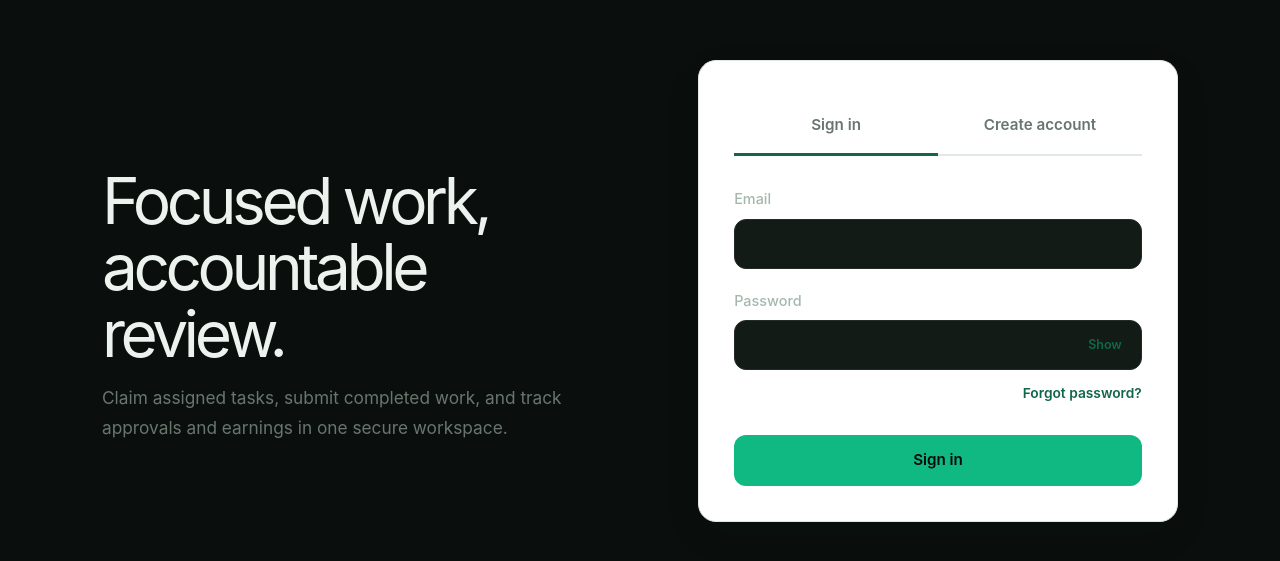
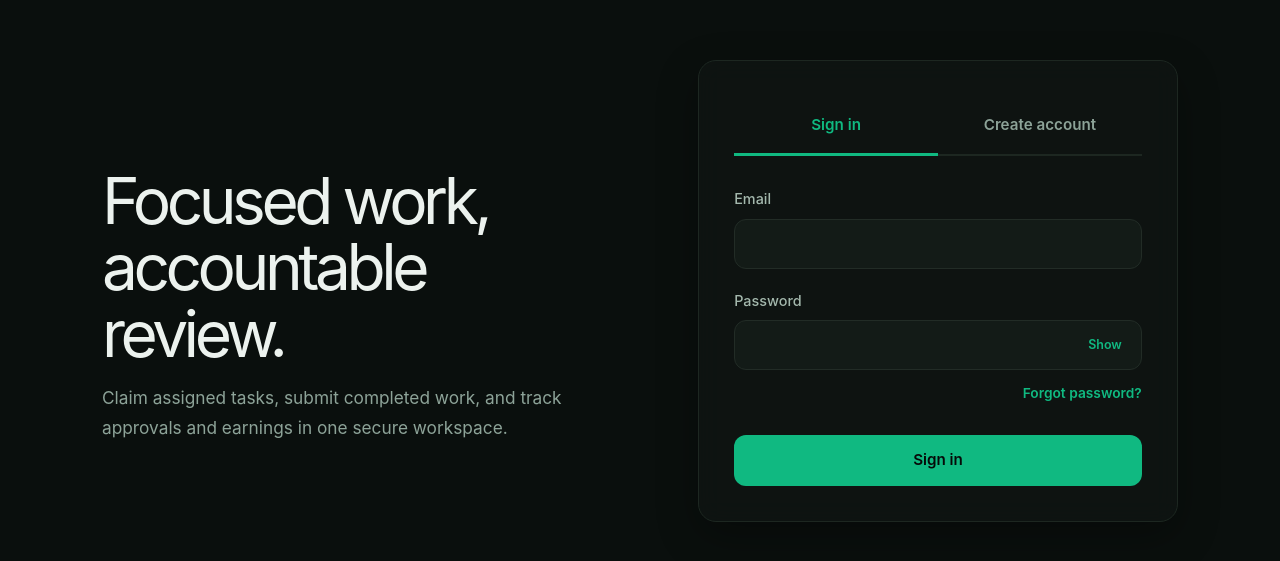
Before and after one commit to Official-simple-soul/task_room, a Next.js app: page /login in a window 1280 px wide. Shown: the part 109-670 px from the top of the page. Built offline with nearby package versions, Linux system fonts and the light colour scheme.

Commit message:
ch: dark theme

```diff
--- a/app/(portal)/layout.tsx
+++ b/app/(portal)/layout.tsx
@@ -46,7 +46,7 @@ export default async function PortalLayout({
             <SubmitButton
               label="Sign out"
               pendingLabel="Signing out..."
-              baseClassName={cn(textButtonClass, 'w-full text-left justify-start')}
+              baseClassName={cn(textButtonClass, 'w-full text-left justify-start text-red-500!')}
             />
           </form>
         </div>
--- a/app/login/page.tsx
+++ b/app/login/page.tsx
@@ -7,7 +7,7 @@ export default function LoginPage() {
         <h1 className="my-7 mb-4 max-w-[590px] text-[clamp(2.7rem,5vw,4.25rem)] leading-[1.04] tracking-[-0.07em]">
           Focused work, accountable review.
         </h1>
-        <p className="max-w-[510px] text-[1.08rem] leading-[1.7] text-[#68766e]">
+        <p className="max-w-[510px] text-[1.08rem] leading-[1.7] text-[#68766e] dark:text-[#8da398]">
           Claim assigned tasks, submit completed work, and track approvals and
           earnings in one secure workspace.
         </p>
--- a/components/auth-form.tsx
+++ b/components/auth-form.tsx
@@ -24,9 +24,9 @@ export function AuthForm() {
   >(register, {});
 
   return (
-    <div className="rounded-[18px] border border-[#e2e8e3] bg-white p-[2.2rem] shadow-[0_14px_42px_rgb(22_34_29_/_6%)]">
+    <div className="rounded-[18px] border border-[#e2e8e3] bg-white p-[2.2rem] shadow-[0_14px_42px_rgb(22_34_29_/_6%)] dark:border-[#1d2721] dark:bg-[#0f1512]/90 dark:backdrop-blur-md dark:shadow-[0_14px_42px_rgba(0,0,0,0.3)]">
       <div
-        className="mb-8 flex border-b-2 border-[#e2e8e3]"
+        className="mb-8 flex border-b-2 border-[#e2e8e3] dark:border-[#1d2721]"
         role="tablist"
         aria-label="Authentication mode"
       >
@@ -36,8 +36,8 @@ export function AuthForm() {
           aria-selected={mode === 'login'}
           aria-controls="login-panel"
           className={cn(
-            'relative bottom-[-2px] flex-1 cursor-pointer border-0 border-b-[3px] border-transparent bg-transparent py-4 text-[0.95rem] font-semibold text-[#68766e] transition hover:text-[#16221d]',
-            mode === 'login' && 'border-b-[#11664b] text-[#11664b]',
+            'relative bottom-[-2px] flex-1 cursor-pointer border-0 border-b-[3px] border-transparent bg-transparent py-4 text-[0.95rem] font-semibold text-[#68766e] transition hover:text-[#16221d] dark:text-[#8da398] dark:hover:text-[#ecf2ee]',
+            mode === 'login' && 'border-b-[#11664b] text-[#11664b] dark:border-b-[#10b981] dark:text-[#10b981]',
           )}
           onClick={() => setMode('login')}
         >
@@ -49,8 +49,8 @@ export function AuthForm() {
           aria-selected={mode === 'register'}
           aria-controls="register-panel"
           className={cn(
-            'relative bottom-[-2px] flex-1 cursor-pointer border-0 border-b-[3px] border-transparent bg-transparent py-4 text-[0.95rem] font-semibold text-[#68766e] transition hover:text-[#16221d]',
-            mode === 'register' && 'border-b-[#11664b] text-[#11664b]',
+            'relative bottom-[-2px] flex-1 cursor-pointer border-0 border-b-[3px] border-transparent bg-transparent py-4 text-[0.95rem] font-semibold text-[#68766e] transition hover:text-[#16221d] dark:text-[#8da398] dark:hover:text-[#ecf2ee]',
+            mode === 'register' && 'border-b-[#11664b] text-[#11664b] dark:border-b-[#10b981] dark:text-[#10b981]',
           )}
           onClick={() => setMode('register')}
         >
@@ -85,7 +85,7 @@ export function AuthForm() {
           <div className="-mt-2 flex justify-end">
             <Link
               href="/forgot-password"
-              className="text-[0.86rem] font-semibold text-[#11664b] hover:underline"
+              className="text-[0.86rem] font-semibold text-[#11664b] hover:underline dark:text-[#10b981]"
             >
               Forgot password?
             </Link>
@@ -138,7 +138,7 @@ export function AuthForm() {
         </form>
       )}
       {showDevCredentials && (
-        <p className="mt-7 border-t border-[#e2e8e3] pt-[1.4rem] text-[0.85rem] leading-[1.8] text-[#68766e]">
+        <p className="mt-7 border-t border-[#e2e8e3] pt-[1.4rem] text-[0.85rem] leading-[1.8] text-[#68766e] dark:border-[#1d2721] dark:text-[#8da398]">
           Local admin: <strong>admin@taskroom.local</strong> /{' '}
           <strong>Admin123!</strong>
           <br />
--- a/components/form-feedback.tsx
+++ b/components/form-feedback.tsx
@@ -10,7 +10,9 @@ export function FormFeedback({
   return (
     <p
       className={`rounded-[10px] px-4 py-3 text-[0.9rem] font-medium ${
-        error ? 'bg-[#fde9e9] text-[#ae3939]' : 'bg-[#e7f3ed] text-[#11664b]'
+        error
+          ? 'bg-[#fde9e9] text-[#ae3939] dark:bg-[#2c0f0f] dark:text-[#fca5a5]'
+          : 'bg-[#e7f3ed] text-[#11664b] dark:bg-[#12281e] dark:text-[#10b981]'
       }`}
       role="status"
       aria-live="polite"
--- a/components/password-input.tsx
+++ b/components/password-input.tsx
@@ -29,7 +29,7 @@ export function PasswordInput({
       />
       <button
         type="button"
-        className="absolute right-3 top-1/2 -translate-y-1/2 rounded-md px-2 py-1 text-[0.78rem] font-semibold text-[#11664b] transition hover:bg-[#e7f3ed]"
+        className="absolute right-3 top-1/2 -translate-y-1/2 rounded-md px-2 py-1 text-[0.78rem] font-semibold text-[#11664b] transition hover:bg-[#e7f3ed] dark:text-[#10b981] dark:hover:bg-[#12281e]"
         onClick={() => setVisible((value) => !value)}
         aria-label={visible ? 'Hide password' : 'Show password'}
         aria-pressed={visible}
--- a/components/project-bucket-fields.tsx
+++ b/components/project-bucket-fields.tsx
@@ -84,7 +84,7 @@ export function ProjectBucketFields({
           className="flex items-center gap-2"
           key={`${bucket.id || 'new'}-${index}`}
         >
-          <div className="w-full grid gap-3 rounded-2xl border border-[#edf1ee] bg-[#f8fbf7] p-3 md:grid-cols-[1fr_0.75fr_0.75fr_0.75fr_auto]">
+          <div className="w-full grid gap-3 rounded-2xl border border-[#edf1ee] bg-[#f8fbf7] p-3 md:grid-cols-[1fr_0.75fr_0.75fr_0.75fr_auto] dark:border-[#222c26] dark:bg-[#161d19]">
             <input type="hidden" name="bucket_id" value={bucket.id} />
             <label className={labelClass}>
               Label
--- a/components/theme-toggle.tsx
+++ b/components/theme-toggle.tsx
@@ -38,7 +38,7 @@ export function ThemeToggle() {
     <button
       type="button"
       onClick={toggleTheme}
-      className="flex w-full cursor-pointer items-center justify-between gap-3 rounded-xl border border-[#d4ded8] bg-white px-4 py-2.5 text-[0.92rem] font-semibold text-[#11664b] shadow-sm transition-all duration-300 hover:-translate-y-px hover:border-[#98b8a8] hover:bg-[#f6fbf7] active:translate-y-0 dark:border-[#222c26] dark:bg-[#131b17] dark:text-[#ecf2ee] dark:hover:bg-[#1a2520] dark:hover:border-[#2e3d34] dark:hover:text-[#10b981] dark:shadow-none"
+      className="inline-flex w-full cursor-pointer items-center justify-between gap-3 rounded-xl border border-[#d4ded8] bg-white px-4 py-2.5 text-[0.92rem] font-semibold text-[#11664b] shadow-sm transition-all duration-300 hover:-translate-y-px hover:border-[#98b8a8] hover:bg-[#f6fbf7] active:translate-y-0 dark:border-[#222c26] dark:bg-[#131b17] dark:text-[#ecf2ee] dark:hover:bg-[#1a2520] dark:hover:border-[#2e3d34] dark:hover:text-[#10b981] dark:shadow-none"
       aria-label={`Switch to ${theme === 'dark' ? 'light' : 'dark'} mode`}
     >
       <span className="flex items-center gap-2.5">
@@ -49,9 +49,6 @@ export function ThemeToggle() {
         )}
         <span>{theme === 'dark' ? 'Light Mode' : 'Dark Mode'}</span>
       </span>
-      <span className="text-[0.72rem] font-bold uppercase tracking-wider text-[#68766e] dark:text-[#8da398]">
-        {theme}
-      </span>
     </button>
   );
 }
```
Also changed, not shown: app/(portal)/projects/page.tsx (+14 -14 lines).
